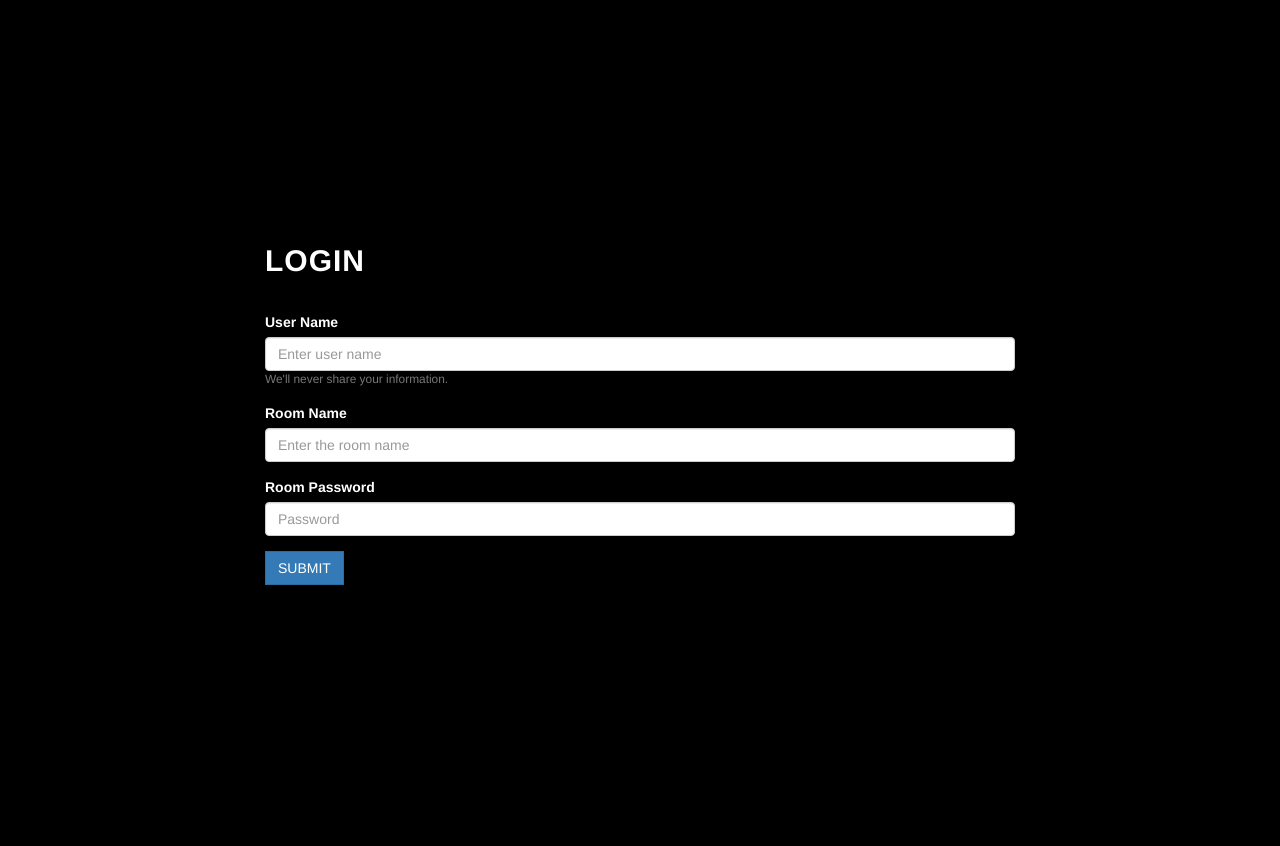
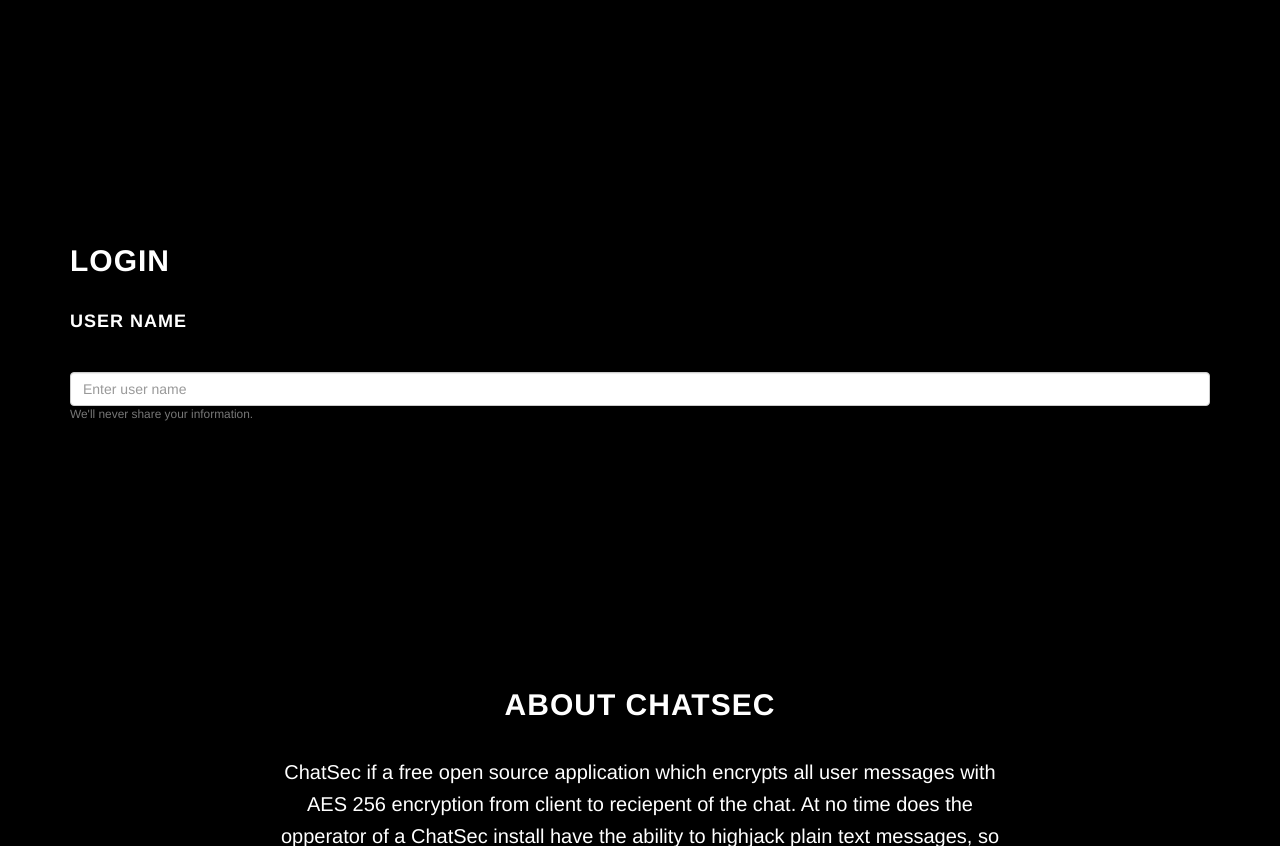
Before and after one commit to politeauthority/ChatSec, a Flask app: page / in a window 1280 px wide. Shown: the part 806-1652 px from the top of the page. Run offline with Flask 2, Linux system fonts and the light colour scheme; some libraries are stand-ins or nearby versions.

Commit message:
Working fancy login

```diff
--- a/app/main/routes.py
+++ b/app/main/routes.py
@@ -7,13 +7,6 @@
 
 @main.route('/', methods=['GET', 'POST'])
 def index():
-    """"Login form to enter a room."""
-    if len(request.form) > 0:
-        session['user_name'] = request.form['user_name']
-        session['user_key'] = gen_user_key(session['user_name'])
-        session['room_name'] = request.form['room_name']
-        session['password'] = request.form['password']
-        return redirect(url_for('.chat'))
     return render_template('index.html')
 
 
@@ -37,6 +30,14 @@
     return render_template('chat.html', **data)
 
 
+@main.route('/auth')
+def auth():
+    session['user_name'] = request.cookies['user_name']
+    session['user_key'] = gen_user_key(session['user_name'])
+    session['room_name'] = request.cookies['room_name']
+    return redirect(url_for('.chat'))
+
+
 @main.route('/logout')
 def logout():
     session.pop('user_name')
--- a/app/static/js/main.js
+++ b/app/static/js/main.js
@@ -71,9 +71,11 @@
     room_key = 'room_' + room_name;
     // localStorage.setItem(room_key, '[]');
     chat_room_data = JSON.parse(localStorage.getItem(room_key));
+    console.log(chat_room_data);
     if(chat_room_data == null){
-        empty_array = array();
+        empty_array = [];
         localStorage.setItem(room_key, JSON.stringify(empty_array));
+        return;
     }
     for(chat of chat_room_data){
         c = JSON.parse(chat);
--- a/app/templates/index.html
+++ b/app/templates/index.html
@@ -20,7 +20,7 @@
                         <a href="#page-top"></a>
                     </li>
                     <li>
-                        <a class="page-scroll" href="#login">Login</a>
+                        <a id="login" class="page-scroll" href="#login">Login</a>
                     </li>
                     <li>
                         <a class="page-scroll" href="#about">About</a>
@@ -55,28 +55,45 @@
 
     <!-- Login Section -->
     <section id="login" class="container content-section text-center">
-        <div class="row">
-            <div class="col-lg-8 col-lg-offset-2">
+
 		<h2>Login</h2>
-                <form action="/" method="POST" lpformnum="1" _lpchecked="1">
-                  <div class="form-group">
-                    <label for="user_name">User Name</label>
-                    <input type="text" class="form-control form-control-lg" name="user_name" id="user_name" aria-describedby="user_name_help" placeholder="Enter user name">
+		<div id="login-carousel" class="carousel slide">
+			<div id="cs_loign_user" class="carousel-inner">
+		    	<div class="item active">
+					<div id="form_user_name" class="form-group">
+						<h4><label for="user_name">User Name</label></h4>
+						<input type="text" class="cs_login form-control form-control-lg" name="user_name" id="user_name" aria-describedby="user_name_help" value="{%if session['user_name']%}{{session['user_name']}}{%endif%}" placeholder="Enter user name">
 						<small id="user_name_help" class="form-text text-muted">We'll never share your information.</small>
+						<!-- <br> -->
+						<!-- <div class="form-group"> -->
+							<!-- <button class="btn-next btn btn-primary">>></button> -->
+						<!-- </div> -->
 					</div>
-                  <div class="form-group">
-                    <label for="room_name">Room Name</label>
-                    <input type="text" class="form-control form-control-lg" name="room_name" id="room_name" aria-describedby="room_name_help" placeholder="Enter the room name ">
 		    </div>
-                  <div class="form-group">
+		    <div id="cs_loign_room" class="item">
+				<div id="form_room_name" class="form-group">
+                    <h4><label for="room_name">Room</label></h4>
+                    <input type="text" class="cs_login form-control form-control-lg" name="room_name" id="room_name" aria-describedby="room_name_help" placeholder="Enter the room name ">
+				</div>
+		    </div>
+		    <div id="cs_loign_pass" class="item">
+              <div id="form_password" class="form-group">
                 <label for="exampleInputPassword1">Room Password</label>
-                    <input type="password" class="form-control form-control-lg" name="password" id="exampleInputPassword1" placeholder="Password">
+                <input type="password" class="cs_login form-control form-control-lg" name="password" id="exampleInputPassword1" placeholder="Password">
+              </div>
 			</div>
 
-                  <button type="submit" class="btn btn-primary">Submit</button>
-                </form>
-            </div>
-        </div>
+
+
+		  </div><!-- /.carousel-inner -->
+		  <!--  Next and Previous controls below
+		        href values must reference the id for this carousel -->
+<!-- 		    <a class="carousel-control left" href="#this-carousel-id" data-slide="prev">&lsaquo;</a>
+		    <a class="carousel-control right" href="#this-carousel-id" data-slide="next">&rsaquo;</a> -->
+		</div><!-- /.carousel -->
+
+
+
     </section>
 
     <!-- About Section -->
@@ -116,5 +133,44 @@
 {% block script %}
     <script type="text/javascript">
     	console.log('index.html');
+    	function set_login_creds(input){
+    		input_name = input.attr('name');
+    		Cookies.set(input_name, input.val());
+    		if(input_name == 'password'){
+				$('body').fadeOut();
+				window.location.href = "/auth";
+				return;
+    		}
+    		$("#login-carousel").carousel("next");
+			if(input_name == 'user_name'){
+				console.log('xxxxxx')
+				$('#cs_loign_room').find('.cs_login').focus();
+			} else if (input_name == 'room_name'){
+				$('#cs_loign_pass').find('.cs_login').focus();
+			}
+    	}
+
+		$(document).ready(function(){
+			$('#login-carousel').carousel({
+				interval: false
+			});
+		});
+		$('#login').click(function(){
+  			var x = window.scrollX, y = window.scrollY;
+			$('#cs_loign_user').find('.cs_login').focus();
+
+		  	window.scrollTo(x, y);
+  			return this; //chainability
+		});
+		$('.btn-next').click(function(){
+			// console.log($(this).closest('.cs_login'));
+			set_login_creds($(this).closest('.cs_login'));
+		});
+        $('.cs_login').keypress(function(e) {
+            var code = e.keyCode || e.which;
+            if (code == 13) {
+            	set_login_creds($(this));
+            }
+		});
     </script>
 {% endblock %}
```
Lines whose indentation alone changed are shown as unchanged.
